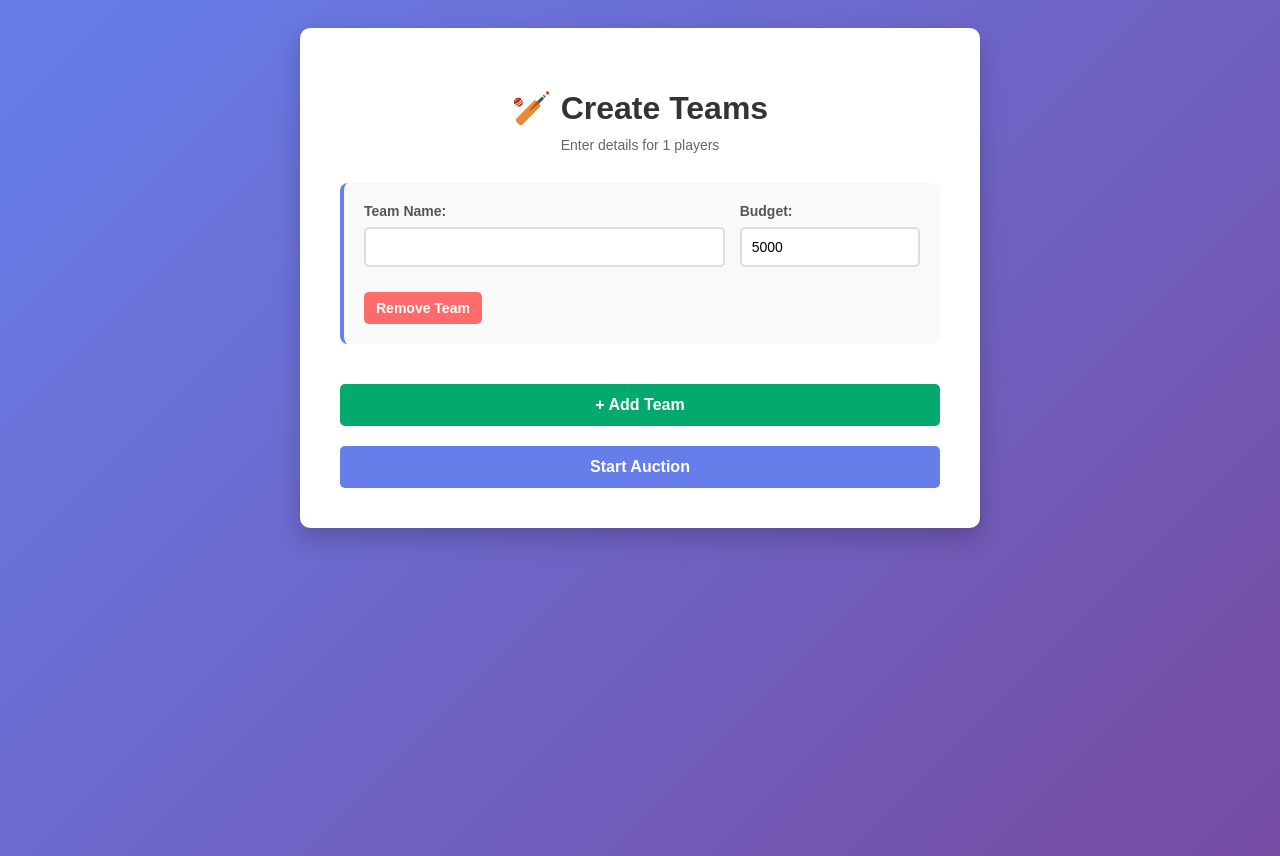
After one commit to imseshu/auction_app, a Flask app: page /create_teams/1 in a window 1280 px wide. The commit adds this page. Run offline with Flask 3, Linux system fonts and the light colour scheme.

Commit message:
Update: Add dynamic file uploads for players and teams in .txt format, fix template attributes, improve UI

```diff
--- a/app.py
+++ b/app.py
@@ -8,18 +8,51 @@ app = Flask(__name__)
 
 
 # Load data from Excel file
-def load_data_from_excel(file_path):
-    players_df = pd.read_excel(file_path, sheet_name='Players')
-    teams_df = pd.read_excel(file_path, sheet_name='Teams')
-    players = players_df.to_dict(orient='records')
-    teams = teams_df.to_dict(orient='records')
+def parse_text_file(file_path):
+    """Parse text file with format: Player Name,Batting Style,Bowling Style,Base Price"""
+    players = []
+    try:
+        with open(file_path, 'r') as f:
+            lines = f.readlines()
+            for line in lines[1:]:  # Skip header
+                line = line.strip()
+                if line:
+                    parts = line.split(',')
+                    if len(parts) >= 4:
+                        players.append({
+                            'Player Name': parts[0].strip(),
+                            'Batting Style': parts[1].strip(),
+                            'Bowling Style': parts[2].strip(),
+                            'Base Price': int(parts[3].strip()),
+                            'Status': 'Pending',
+                            'Final Price': '-',
+                            'Sold To': '-'
+                        })
+    except Exception as e:
+        print(f"Error parsing file: {e}")
+    return players
 
-    # Initialize the players in each team
-    for team in teams:
-        team['Players'] = []
-        team['Color'] = team.get('Color', '#FFFFFF')
 
-    return players, teams
+def parse_teams_file(file_path):
+    """Parse text file with format: Team Name,Budget,Color"""
+    teams = []
+    try:
+        with open(file_path, 'r') as f:
+            lines = f.readlines()
+            for line in lines[1:]:  # Skip header
+                line = line.strip()
+                if line:
+                    parts = line.split(',')
+                    if len(parts) >= 2:
+                        teams.append({
+                            'Team Name': parts[0].strip(),
+                            'Budget': int(parts[1].strip()),
+                            'Color': parts[2].strip() if len(parts) > 2 else '#FFFFFF',
+                            'Players': []
+                        })
+    except Exception as e:
+        print(f"Error parsing teams file: {e}")
+    return teams
 
 
 # Save auction results to Excel file
@@ -42,9 +75,99 @@ def welcome():
     return render_template('welcome.html')
 
 
+UPLOAD_FOLDER = './'
+app.config['UPLOAD_FOLDER'] = UPLOAD_FOLDER
+
+
+def save_uploaded_file(file, filename):
+    if not os.path.exists(app.config['UPLOAD_FOLDER']):
+        os.makedirs(app.config['UPLOAD_FOLDER'])
+    file.save(os.path.join(app.config['UPLOAD_FOLDER'], filename))
+
+
+@app.route('/upload', methods=['GET', 'POST'])
+def upload():
+    global players, teams, current_player_index, current_player, current_bid, highest_bid_team, auction_complete, results_file, remaining, first_bid, last_bid_team
+
+    if request.method == 'POST':
+        # Check for players file
+        if 'players_file' not in request.files:
+            return "No players file uploaded"
+
+        players_file = request.files['players_file']
+
+        if players_file.filename == '':
+            return "No players file selected"
+
+        # Check for teams file (optional)
+        teams_file = request.files.get('teams_file') if 'teams_file' in request.files else None
+
+        if players_file:
+            # Save players file
+            save_uploaded_file(players_file, 'players.txt')
+            players = parse_text_file('players.txt')
+
+            # Load teams from uploaded file or use default
+            if teams_file and teams_file.filename != '':
+                save_uploaded_file(teams_file, 'teams.txt')
+                teams = parse_teams_file('teams.txt')
+            elif os.path.exists('teams.txt'):
+                teams = parse_teams_file('teams.txt')
+            else:
+                # Create default teams if no file provided
+                return redirect(url_for('create_teams', num_players=len(players)))
+
+            # Initialize auction variables
+            current_player_index = 0
+            current_player = players[0] if players else None
+            current_bid = current_player['Base Price'] if current_player else 0
+            highest_bid_team = None
+            last_bid_team = None
+            auction_complete = False
+            results_file = None
+            first_bid = 0
+
+            # Initialize remaining budget
+            remaining = {}
+            for team in teams:
+                remaining[team['Team Name']] = team['Budget']
+
+            return redirect('/auction')
+
+    return render_template('upload.html')
+
+
+@app.route('/create_teams/<int:num_players>', methods=['GET', 'POST'])
+def create_teams(num_players):
+    global teams
+
+    if request.method == 'POST':
+        # Get team data from form
+        team_names = request.form.getlist('team_name[]')
+        team_budgets = request.form.getlist('team_budget[]')
+
+        teams = []
+        for name, budget in zip(team_names, team_budgets):
+            if name and budget:
+                teams.append({
+                    'Team Name': name.strip(),
+                    'Budget': int(budget),
+                    'Players': [],
+                    'Color': f'#{hash(name) % 0x1000000:06x}'
+                })
+
+        if teams:
+            return redirect('/auction')
+        else:
+            return "Please provide at least one team"
+
+    return render_template('create_teams.html', num_players=num_players)
+
+
 @app.route('/auction')
 def index():
-    global current_player, current_bid, highest_bid_team, highest_bid_team_,auction_complete, results_file
+    global current_player, current_bid, highest_bid_team, highest_bid_team_color, auction_complete, results_file, remaining, scrolling
+
     return render_template('index.html',
                            current_player=current_player,
                            current_bid=current_bid,
@@ -58,39 +181,12 @@ def index():
                            scrolling=scrolling)
 
 
-UPLOAD_FOLDER = './'
-app.config['UPLOAD_FOLDER'] = UPLOAD_FOLDER
-
-
-def save_uploaded_file(file):
-    if not os.path.exists(app.config['UPLOAD_FOLDER']):
-        os.makedirs(app.config['UPLOAD_FOLDER'])
-    file.save(os.path.join(app.config['UPLOAD_FOLDER'], 'auction_data.xlsx'))
-
-
-@app.route('/start_auction', methods=['POST'])
-def start_auction():
-    if 'file' not in request.files:
-        return "No file uploaded"
-
-    file = request.files['file']
-
-    if file.filename == '':
-        return "No selected file"
-
-    if file:
-        # Save the uploaded file (overwrite if it exists)
-        save_uploaded_file(file)
-        return redirect(url_for('index'))
-
-
 # Load the initial data
-players, teams = load_data_from_excel('auction_data.xlsx')
-
-# Auction variables
+players = []
+teams = []
 current_player_index = 0
-current_player = players[current_player_index]
-current_bid = current_player['Base Price']
+current_player = None
+current_bid = 0
 highest_bid_team = None
 last_bid_team = None
 auction_complete = False
@@ -98,9 +194,7 @@ results_file = None
 first_bid = 0
 scrolling = ""
 remaining = {}
-highest_bid_team_color = "#FFFFF"
-for team in teams:
-    remaining[team['Team Name']] = team['Budget']
+highest_bid_team_color = "#FFFFFF"
 @app.route('/bid/<team_name>', methods=['GET'])
 def bid(team_name):
     global current_bid, highest_bid_team, highest_bid_team_color, current_player, last_bid_team, first_bid, remaining
--- /dev/null
+++ b/templates/create_teams.html
@@ -0,0 +1,166 @@
+<!DOCTYPE html>
+<html lang="en">
+<head>
+    <meta charset="UTF-8">
+    <meta name="viewport" content="width=device-width, initial-scale=1.0">
+    <title>Create Teams</title>
+    <style>
+        body {
+            font-family: Arial, sans-serif;
+            background: linear-gradient(135deg, #667eea 0%, #764ba2 100%);
+            min-height: 100vh;
+            padding: 20px;
+        }
+        .container {
+            background: white;
+            padding: 40px;
+            border-radius: 10px;
+            box-shadow: 0 10px 25px rgba(0, 0, 0, 0.2);
+            max-width: 600px;
+            margin: 0 auto;
+        }
+        h1 {
+            color: #333;
+            text-align: center;
+            margin-bottom: 10px;
+        }
+        .subtitle {
+            text-align: center;
+            color: #666;
+            margin-bottom: 30px;
+            font-size: 14px;
+        }
+        .form-group {
+            margin-bottom: 20px;
+            padding: 20px;
+            background: #f9f9f9;
+            border-radius: 8px;
+            border-left: 4px solid #667eea;
+        }
+        label {
+            display: block;
+            margin-bottom: 8px;
+            color: #555;
+            font-weight: bold;
+            font-size: 14px;
+        }
+        input[type="text"],
+        input[type="number"] {
+            width: 100%;
+            padding: 10px;
+            border: 2px solid #ddd;
+            border-radius: 5px;
+            box-sizing: border-box;
+            font-size: 14px;
+        }
+        input[type="text"]:focus,
+        input[type="number"]:focus {
+            outline: none;
+            border-color: #667eea;
+        }
+        .team-input-group {
+            display: grid;
+            grid-template-columns: 2fr 1fr;
+            gap: 15px;
+            margin-bottom: 15px;
+        }
+        button {
+            width: 100%;
+            padding: 12px;
+            background: #667eea;
+            color: white;
+            border: none;
+            border-radius: 5px;
+            font-size: 16px;
+            cursor: pointer;
+            font-weight: bold;
+        }
+        button:hover {
+            background: #764ba2;
+        }
+        .btn-secondary {
+            background: #ddd;
+            color: #333;
+            margin-top: 10px;
+        }
+        .btn-secondary:hover {
+            background: #ccc;
+        }
+        .add-team-btn {
+            background: #04AA6D;
+            margin-bottom: 20px;
+        }
+        .add-team-btn:hover {
+            background: #038a54;
+        }
+        #teamsContainer {
+            max-height: 500px;
+            overflow-y: auto;
+            margin-bottom: 20px;
+        }
+        .remove-btn {
+            background: #ff6b6b;
+            padding: 8px 12px;
+            width: auto;
+            display: inline-block;
+            margin-top: 10px;
+            font-size: 14px;
+        }
+        .remove-btn:hover {
+            background: #ff5252;
+        }
+    </style>
+</head>
+<body>
+    <div class="container">
+        <h1>🏏 Create Teams</h1>
+        <div class="subtitle">Enter details for {{ num_players }} players</div>
+
+        <form method="POST">
+            <div id="teamsContainer"></div>
+
+            <button type="button" class="add-team-btn" onclick="addTeam()">+ Add Team</button>
+            <button type="submit">Start Auction</button>
+        </form>
+    </div>
+
+    <script>
+        let teamCount = 0;
+
+        function addTeam() {
+            teamCount++;
+            const container = document.getElementById('teamsContainer');
+
+            const teamDiv = document.createElement('div');
+            teamDiv.className = 'form-group';
+            teamDiv.id = 'team-' + teamCount;
+
+            teamDiv.innerHTML = `
+                <div class="team-input-group">
+                    <div>
+                        <label for="team_name_${teamCount}">Team Name:</label>
+                        <input type="text" name="team_name[]" id="team_name_${teamCount}" required>
+                    </div>
+                    <div>
+                        <label for="team_budget_${teamCount}">Budget:</label>
+                        <input type="number" name="team_budget[]" id="team_budget_${teamCount}" value="5000" required>
+                    </div>
+                </div>
+                <button type="button" class="remove-btn" onclick="removeTeam(${teamCount})">Remove Team</button>
+            `;
+
+            container.appendChild(teamDiv);
+        }
+
+        function removeTeam(id) {
+            const teamDiv = document.getElementById('team-' + id);
+            if (teamDiv) {
+                teamDiv.remove();
+            }
+        }
+
+        // Add initial team
+        addTeam();
+    </script>
+</body>
+</html>
--- a/templates/welcome.html
+++ b/templates/welcome.html
@@ -58,7 +58,7 @@
     <div class="background"></div>
     <div class="center-box">
         <h1>Welcome to Player Auction Application!</h1>
-        <form action="/auction" method="get">
+        <form action="/upload" method="get">
             <input type="submit" class="button" value="Start Auction!">
         </form>
     </div>
```
Also changed, not shown: TEAMS_FORMAT.txt (added, +25 -0 lines), players_sample.txt (added, +11 -0 lines), requirements.txt (+5 -3 lines), teams_sample.txt (added, +9 -0 lines), templates/index.html (+5 -5 lines), templates/upload.html (added, +128 -0 lines), README_UPDATED.md (added), 1 other file.
